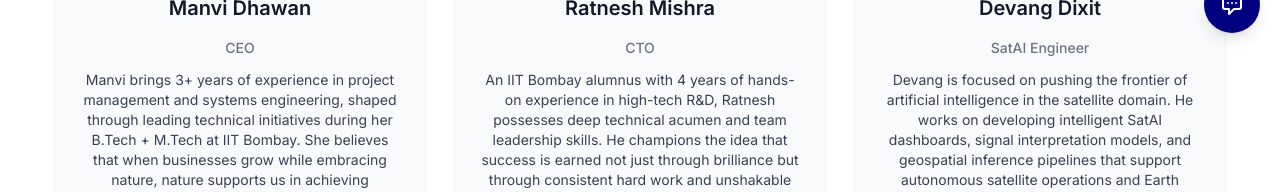
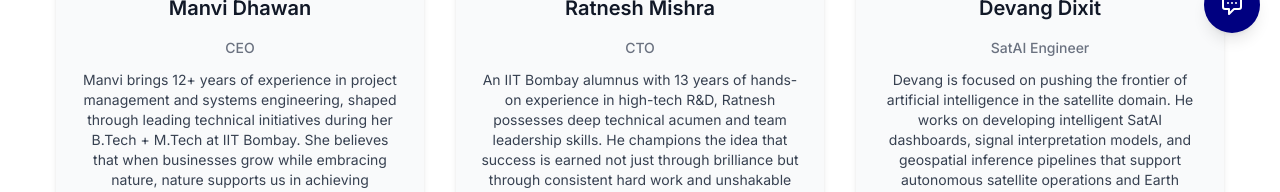
Before and after one commit to DevangDixit02/Gtarang, a Next.js app: page /team in a window 1280 px wide. Shown: the part 747-939 px from the top of the page. Built offline with nearby package versions, Linux system fonts and the light colour scheme.

Commit message:
Update Team exp

```diff
--- a/app/team/page.tsx
+++ b/app/team/page.tsx
@@ -9,7 +9,7 @@ const teamMembers = [
     name: 'Manvi Dhawan',
     title: 'CEO',
     description:
-      'Manvi brings 3+ years of experience in project management and systems engineering, shaped through leading technical initiatives during her B.Tech + M.Tech at IIT Bombay. She believes that when businesses grow while embracing nature, nature supports us in achieving sustainable progress.',
+      'Manvi brings 12+ years of experience in project management and systems engineering, shaped through leading technical initiatives during her B.Tech + M.Tech at IIT Bombay. She believes that when businesses grow while embracing nature, nature supports us in achieving sustainable progress.',
     image: '/images/manvi.png',
     linkedin: 'https://www.linkedin.com/in/manvidhawan/'
   },
@@ -17,7 +17,7 @@ const teamMembers = [
     name: 'Ratnesh Mishra',
     title: 'CTO',
     description:
-      'An IIT Bombay alumnus with 4 years of hands-on experience in high-tech R&D, Ratnesh possesses deep technical acumen and team leadership skills. He champions the idea that success is earned not just through brilliance but through consistent hard work and unshakable dedication.',
+      'An IIT Bombay alumnus with 13 years of hands-on experience in high-tech R&D, Ratnesh possesses deep technical acumen and team leadership skills. He champions the idea that success is earned not just through brilliance but through consistent hard work and unshakable dedication.',
     image: '/images/ratnesh.jpg',
     linkedin: 'https://www.linkedin.com/in/ratnesh-mishra-26946179/'
   },
```
